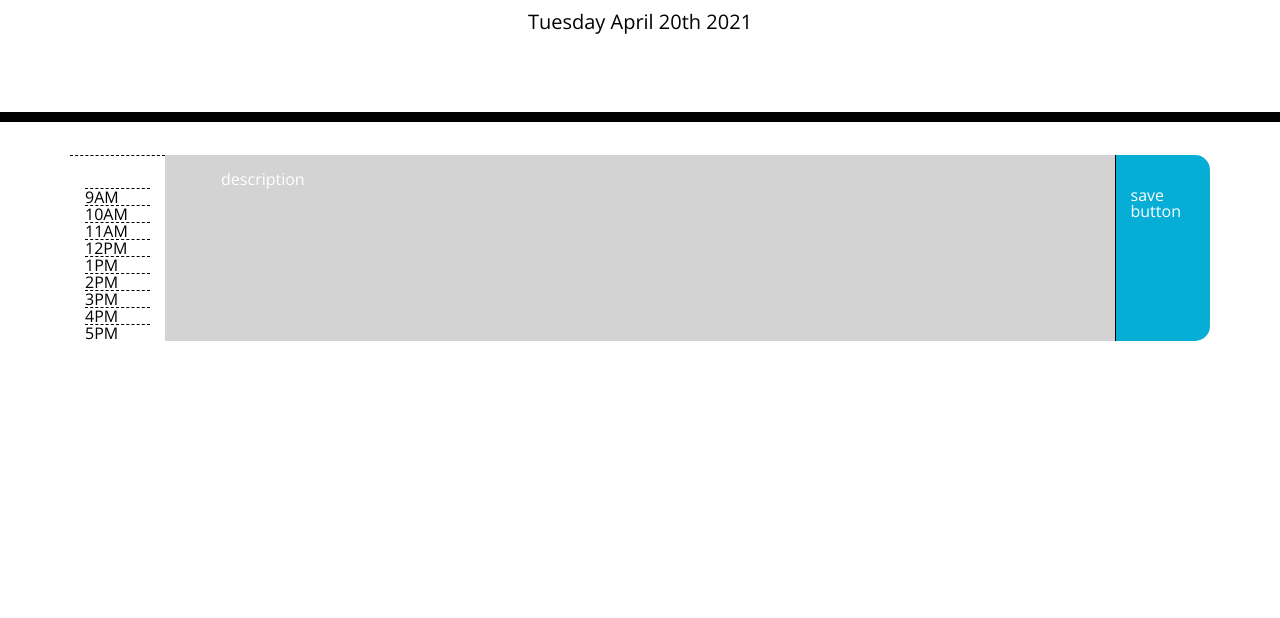
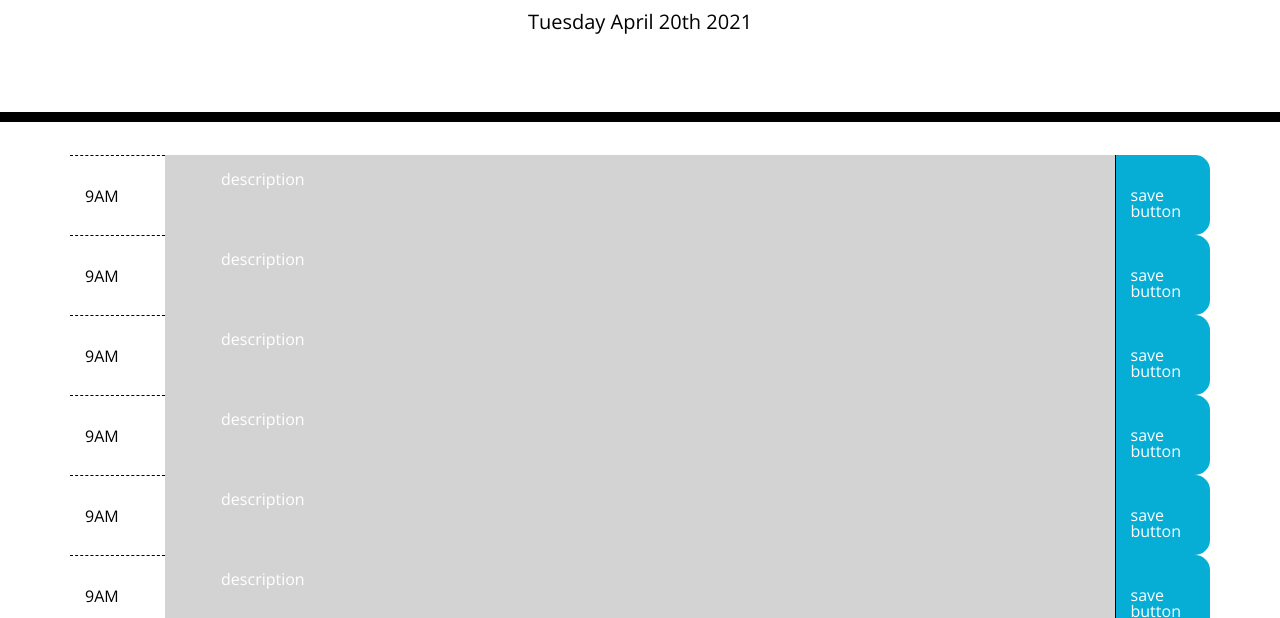
Before and after one commit to Donnastjames/Work-Day-Scheduler, a plain HTML site: page index.html in a window 1280 px wide. Shown: the part 182-800 px from the top of the page. Drawn offline with nearby package versions, Linux system fonts and the light colour scheme.

Commit message:
Updated the hourBlock rows

```diff
--- a/script.js
+++ b/script.js
@@ -1,3 +1,13 @@
+
+// https://www.javascripttutorial.net/dom/manipulating/remove-all-child-nodes/
+function removeAllChildNodes(parent) {
+  while (parent.firstChild) {
+      parent.removeChild(parent.firstChild);
+  }
+}
+
+const containerEl = document.querySelector(".container");
+
 // Create variables to add the current date and day of the week ...
 var today = moment();
 $("#currentDay").text(today.format('dddd MMMM Do YYYY'));
@@ -8,15 +18,27 @@ var hourIndex = 0;
 
 const hourBlock = ["9AM", "10AM", "11AM", "12PM", "1PM", "2PM", "3PM", "4PM", "5PM"];
 
-var hourColumn = document.querySelector(".hour");
+var hourColumnEl = document.querySelector(".hour");
 
 // Append buttons to 'hour' column ...
-const currentHour = hourColumn[hourIndex];
+// const currentHour = hourColumn[hourIndex];
+
+// for (let i = 0; i < hourBlock.length; i += 1) {
+//   const hour = document.createElement("div");
+//   hour.classList.add("hour");
+//   const hourTextNode = document.createTextNode(hourBlock[i]);
+//   hour.appendChild(hourTextNode);
+//   hourColumnEl.appendChild(hour);
+// }
+
+// -------------
+
+console.log('containerEl.innerHtml', containerEl.innerHTML);
+
+const templateHtml = containerEl.innerHTML;
+
+removeAllChildNodes(containerEl);
 
 for (let i = 0; i < hourBlock.length; i += 1) {
-  const hour = document.createElement("div");
-  hour.classList.add("hour");
-  const hourTextNode = document.createTextNode(hourBlock[i]);
-  hour.appendChild(hourTextNode);
-  hourColumn.appendChild(hour);
+  containerEl.innerHTML += templateHtml;
 }
```
Also changed, not shown: index.html (+1 -2 lines).
